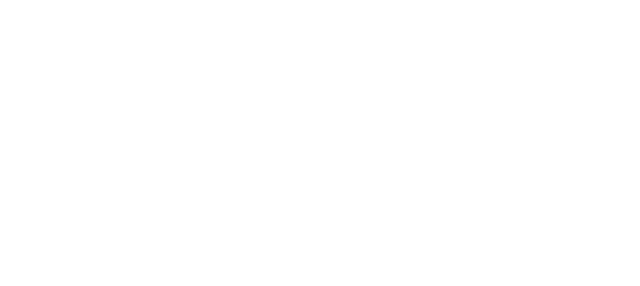
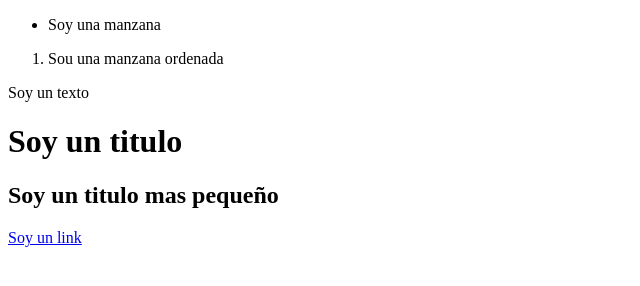
Before and after one commit to Frokzi/Aprendiendo-html-y-css, a plain HTML site: page index.html in a window 1280 px wide. Shown: the whole page, without its empty margins (0-640 px from the left). Drawn offline with Linux system fonts and the light colour scheme.

Commit message:
Se agrego la estructura basica de la etiqueta body

```diff
--- a/index.html
+++ b/index.html
@@ -1,6 +1,6 @@
 <!DOCTYPE html> <!-- Le decimos al navegador que usamos html5 -->
 <html>
-    <head> <!-- Contiene las etiquetas importantes navegador, que no se muestra al usuario -->
+    <head> <!-- Contiene las etiquetas importantes para el navegador navegador, que no se muestra al usuario -->
         <meta charset="UTF-8"> <!-- Nos permite usar caracteres especiales hasta emojis-->
         <meta name="description" content="Esta pagina te mostrara los resultados de mis prmieras clases en platzi">
         <!-- Muestra la descripcion de nuesra pagina en los navegadores-->
@@ -14,5 +14,28 @@
     </head>
     <body> <!--Es el contenedor principal que el usuario podra ver-->
 
+        <!--Semantica de HTML-->
+        <header> <!--Seccion superior o cabecera de la pagina-->
+            <nav></nav> <!-- Seccion para el navegador -->
+        </header>
+        <main> <!--Seccion donde se muestra el contenido principal de la pagina-->
+            <section> <!--Podemos tener varias secciones en nuestro main-->
+                <article> <!--Podemos tener varios articulos dentro de nuestra seccion-->
+                </article>
+            </section>
+            <ul> <!--lista desordenada-->
+                <li>Soy una manzana</li> <!--item de la lista-->
+            </ul>
+            <ol> <!--Lista desordenada-->
+                <li>Sou una manzana ordenada</li>
+            </ol>
+        </main>
+        <footer><!--Pie pagina se caracteriza por estar al final de la pagina-->
+        </footer>
+
+        <p>Soy un texto</p> <!--Etiqueta de parrafo-->
+        <h1>Soy un titulo</h1> <!--Etiqueta de titulo que tenemos desde h1 hasta h6-->
+        <h2>Soy un titulo mas pequeño</h2>
+        <a href="#">Soy un link</a> <!--Etiqueta de hipervinculo-->
     </body>
 </html>
```
